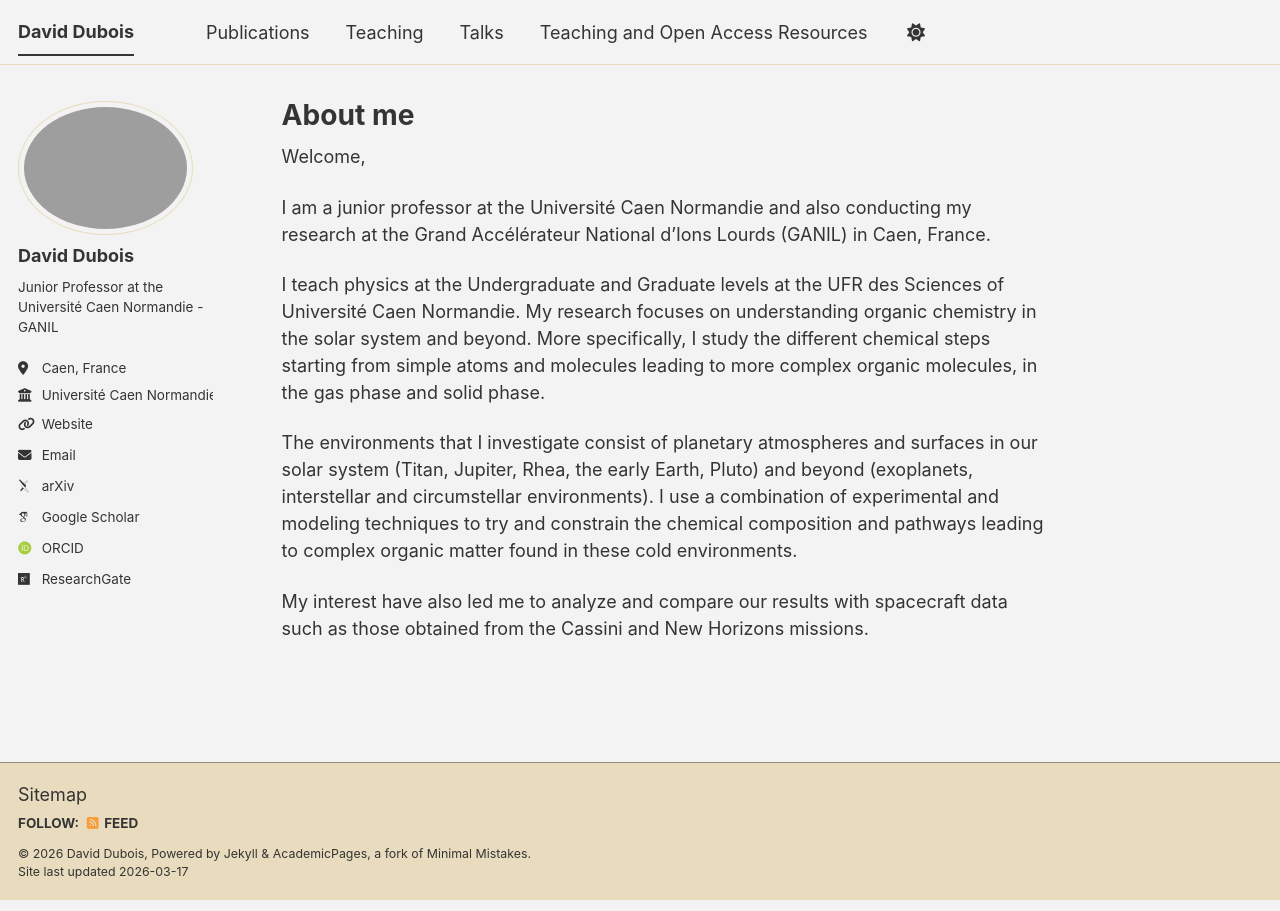
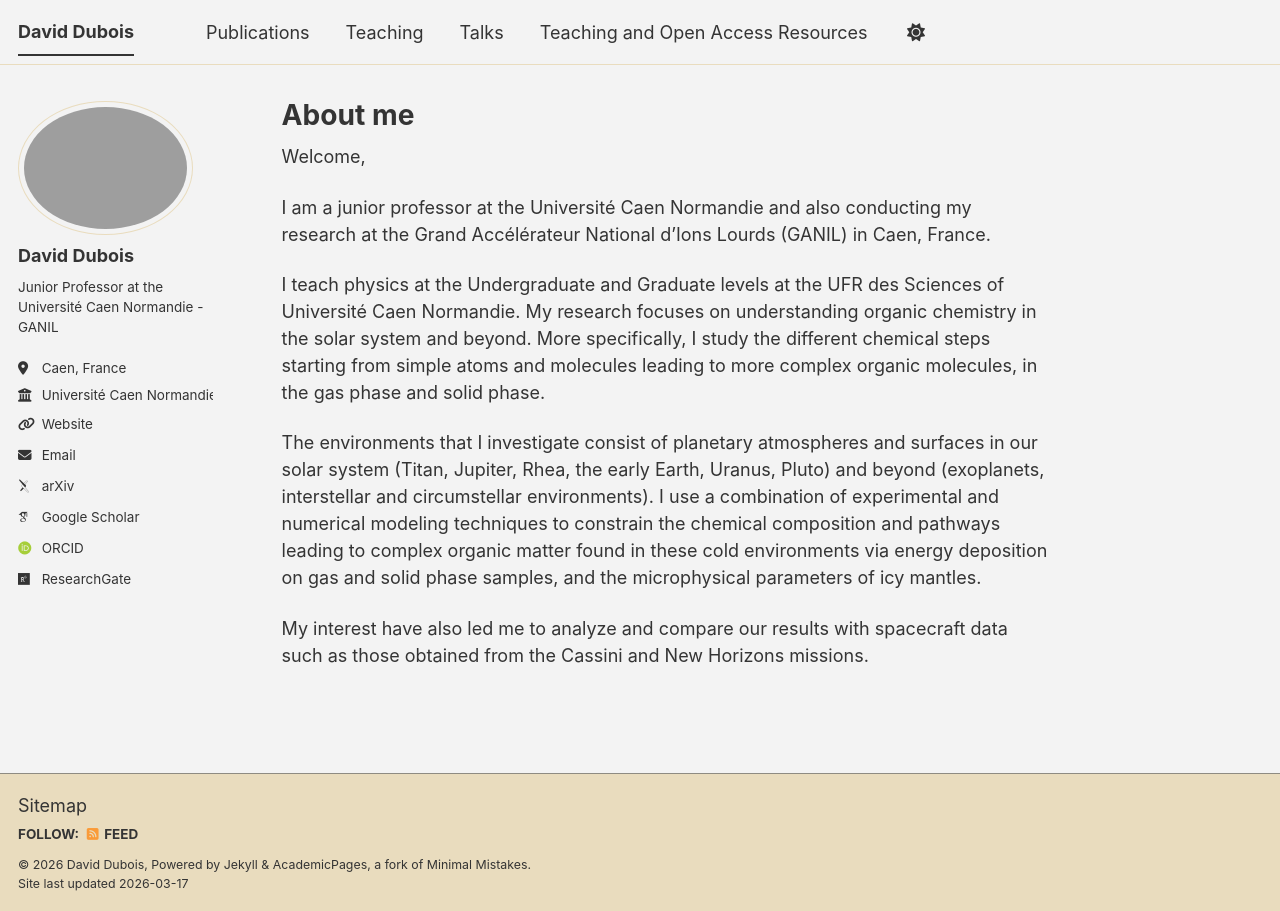
Before and after one commit to daviddubois5/daviddubois, a Jekyll site: the page built from _pages/about.md, in a window 1280 px wide. Built offline with Jekyll 4.4.1, drawn with Linux system fonts in a browser that asks for light colours; some web fonts are replaced; a script bundle is joined from its source files by our own code; library files that are not in the unit come from our copies.

Commit message:
Update about.md

```diff
--- a/_pages/about.md
+++ b/_pages/about.md
@@ -13,6 +13,6 @@ I am a junior professor at the Université Caen Normandie and also conducting my
 
 I teach physics at the Undergraduate and Graduate levels at the UFR des Sciences of Université Caen Normandie. My research focuses on understanding organic chemistry in the solar system and beyond. More specifically, I study the different chemical steps starting from simple atoms and molecules leading to more complex organic molecules, in the gas phase and solid phase.
 
-The environments that I investigate consist of planetary atmospheres and surfaces in our solar system (Titan, Jupiter, Rhea, the early Earth, Pluto) and beyond (exoplanets, interstellar and circumstellar environments). I use a combination of experimental and modeling techniques to try and constrain the chemical composition and pathways leading to complex organic matter found in these cold environments.
+The environments that I investigate consist of planetary atmospheres and surfaces in our solar system (Titan, Jupiter, Rhea, the early Earth, Uranus, Pluto) and beyond (exoplanets, interstellar and circumstellar environments). I use a combination of experimental and numerical modeling techniques to constrain the chemical composition and pathways leading to complex organic matter found in these cold environments via energy deposition on gas and solid phase samples, and the microphysical parameters of icy mantles.
 
 My interest have also led me to analyze and compare our results with spacecraft data such as those obtained from the Cassini and New Horizons missions.
```
